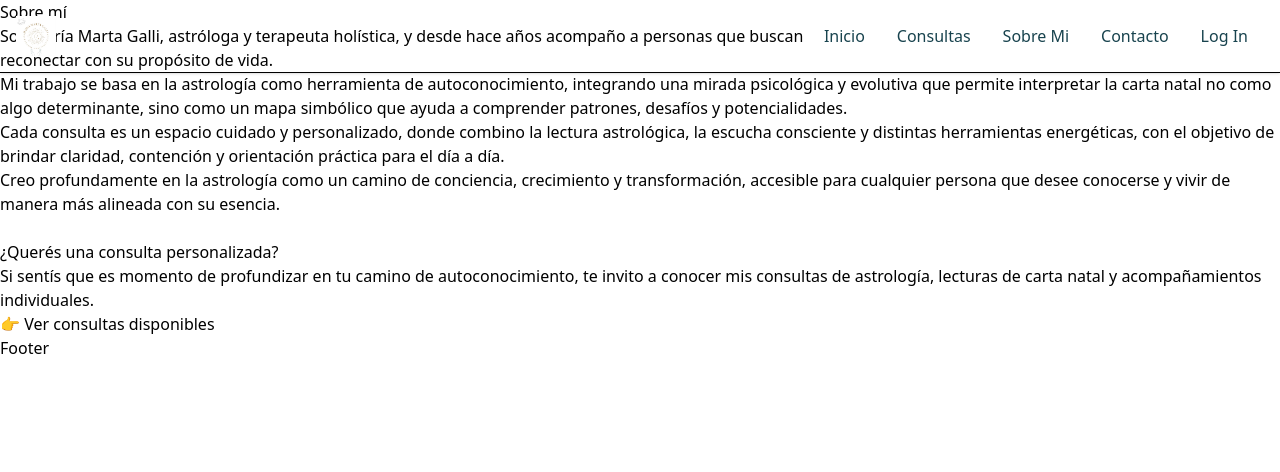
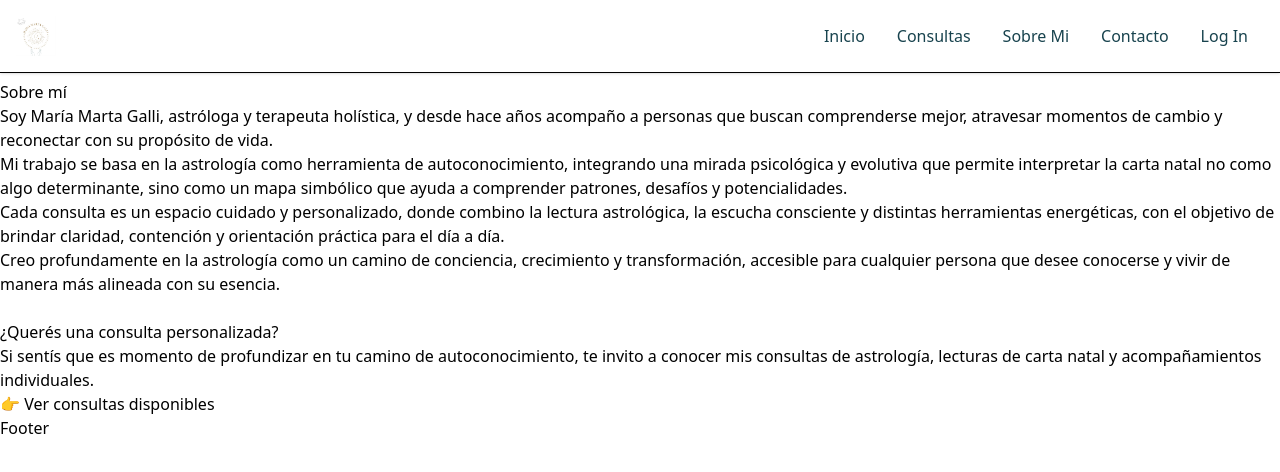
Before and after one commit to JuanPGalli/mmastrologia, a React (Vite) app in the folder client/: page /about in a window 1280 px wide. Shown: the top 472 px of the page. Built offline with nearby package versions, Linux system fonts and the light colour scheme.

Commit message:
fix: position text under navbar

```diff
--- a/client/src/Views/About/About.jsx
+++ b/client/src/Views/About/About.jsx
@@ -2,7 +2,7 @@ import React from 'react';
 
 const About = () => {
   return (
-    <div>
+    <div className='pt-20'>
       <h1>Sobre mí</h1>
       <p>
         Soy María Marta Galli, astróloga y terapeuta holística, y desde hace años acompaño a
--- a/client/src/Views/Home/Home.jsx
+++ b/client/src/Views/Home/Home.jsx
@@ -3,7 +3,7 @@ import './Home.css';
 
 const Home = () => {
   return (
-    <div>
+    <div className='pt-20'>
       <h1>Astróloga y terapeuta holística</h1>
       <p>
         María Marta Galli es astróloga y terapeuta holística, especializada en astrología
```
